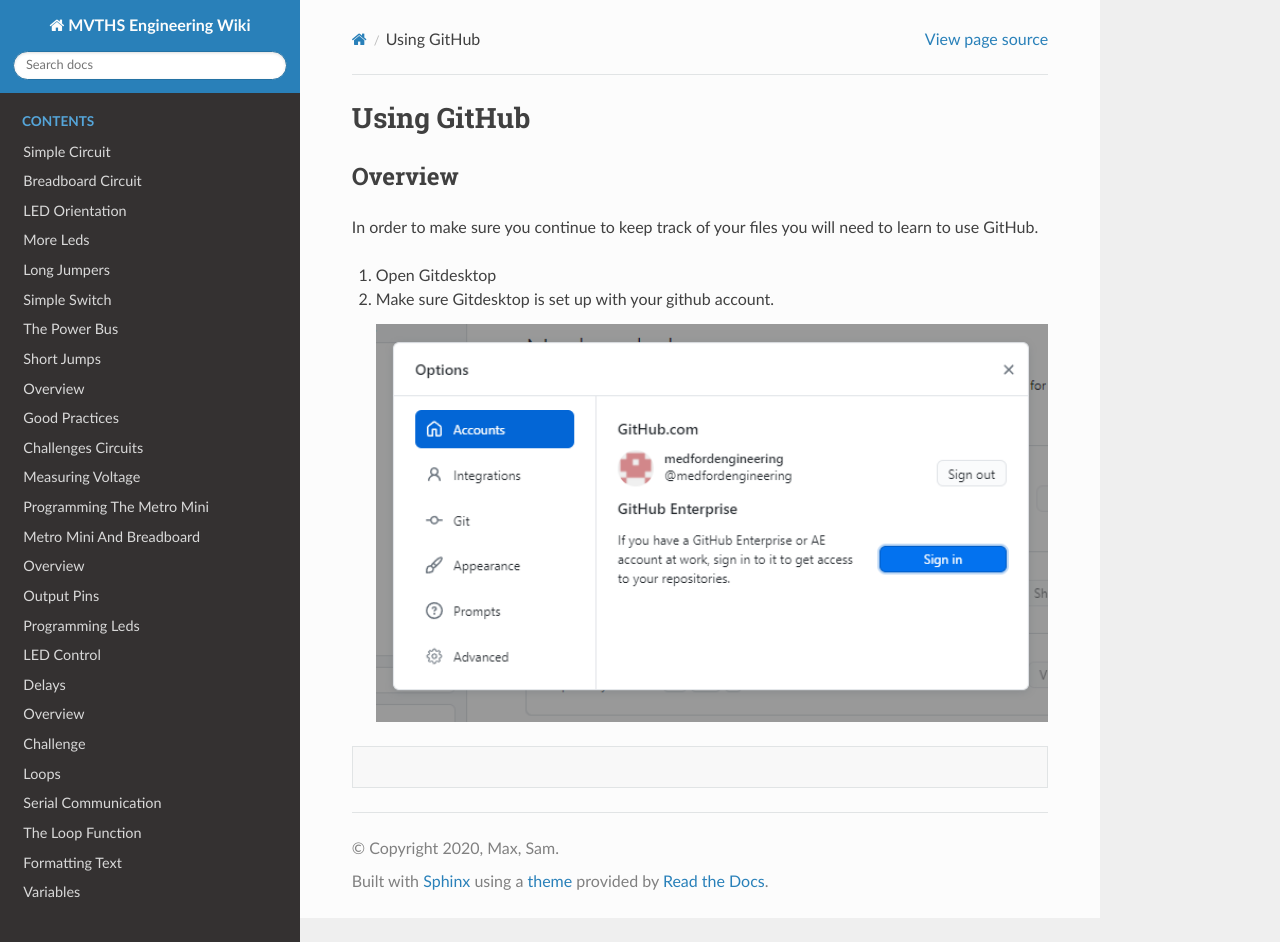
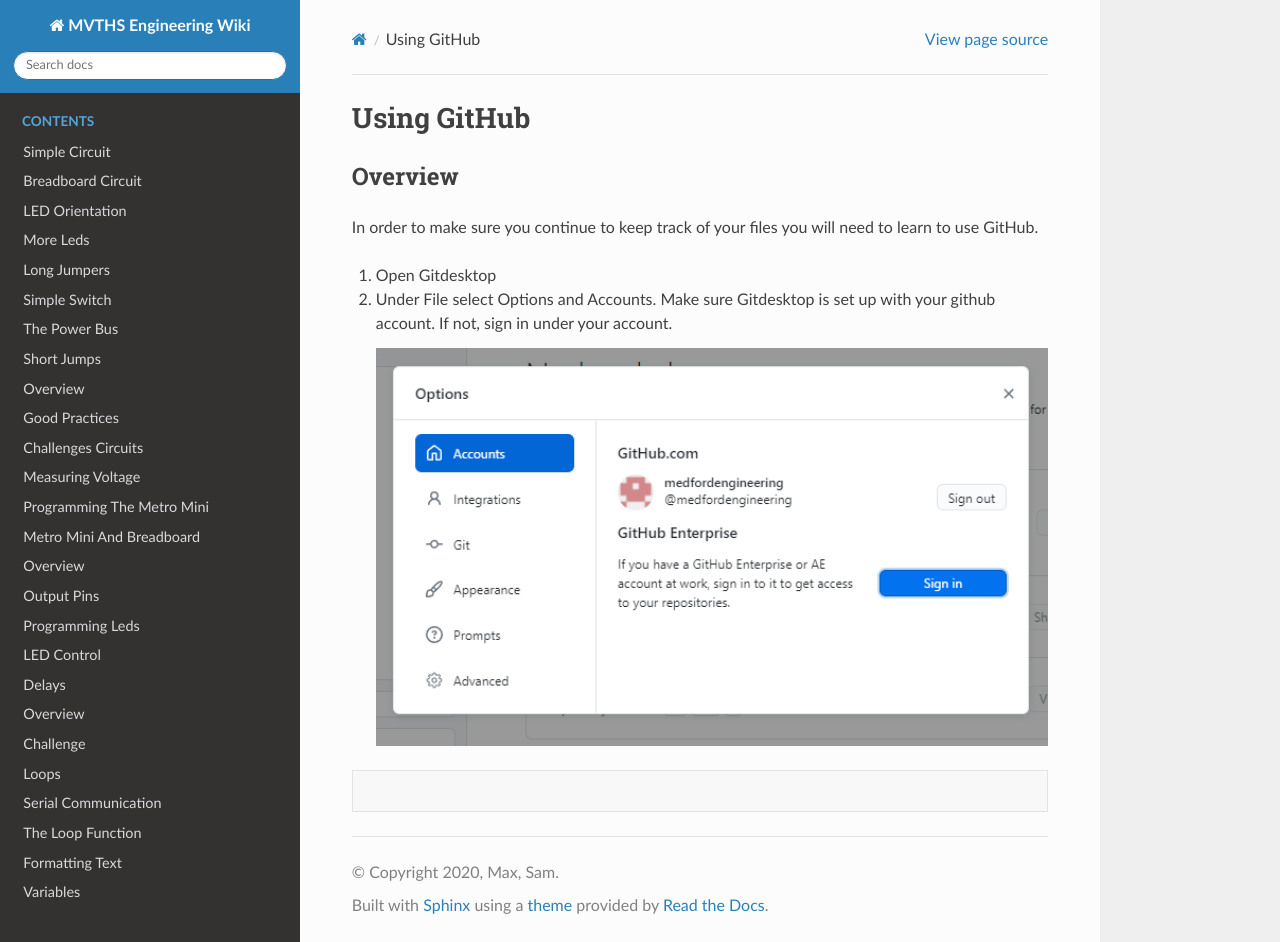
Before and after one commit to maxtkc/mvths-wiki, a Sphinx documentation site: the page built from docs/104-github.rst, in a window 1280 px wide and 942 px high. Built offline with Sphinx 7.4.7 and the Read the Docs theme 2.0.0, drawn with Linux system fonts in a browser that asks for light colours; pages that are not in the unit, such as notebooks, are missing from menus.

Commit message:
Update 104-github.rst

```diff
--- a/docs/104-github.rst
+++ b/docs/104-github.rst
@@ -7,7 +7,7 @@
 
 
 #. Open Gitdesktop
-#. Make sure Gitdesktop is set up with your github account.
+#. Under File select Options and Accounts. Make sure Gitdesktop is set up with your github account. If not, sign in under your account.
 
    .. figure:: images/fileoptions.PNG
       :width: 800px
```
